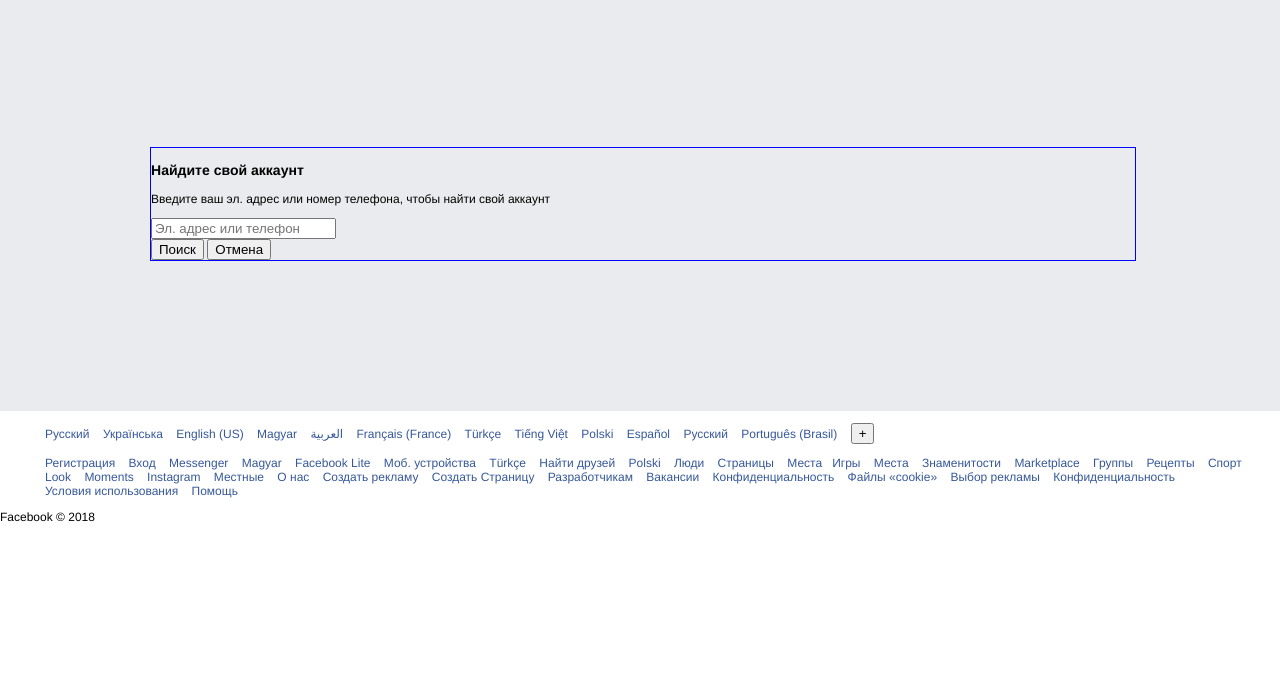
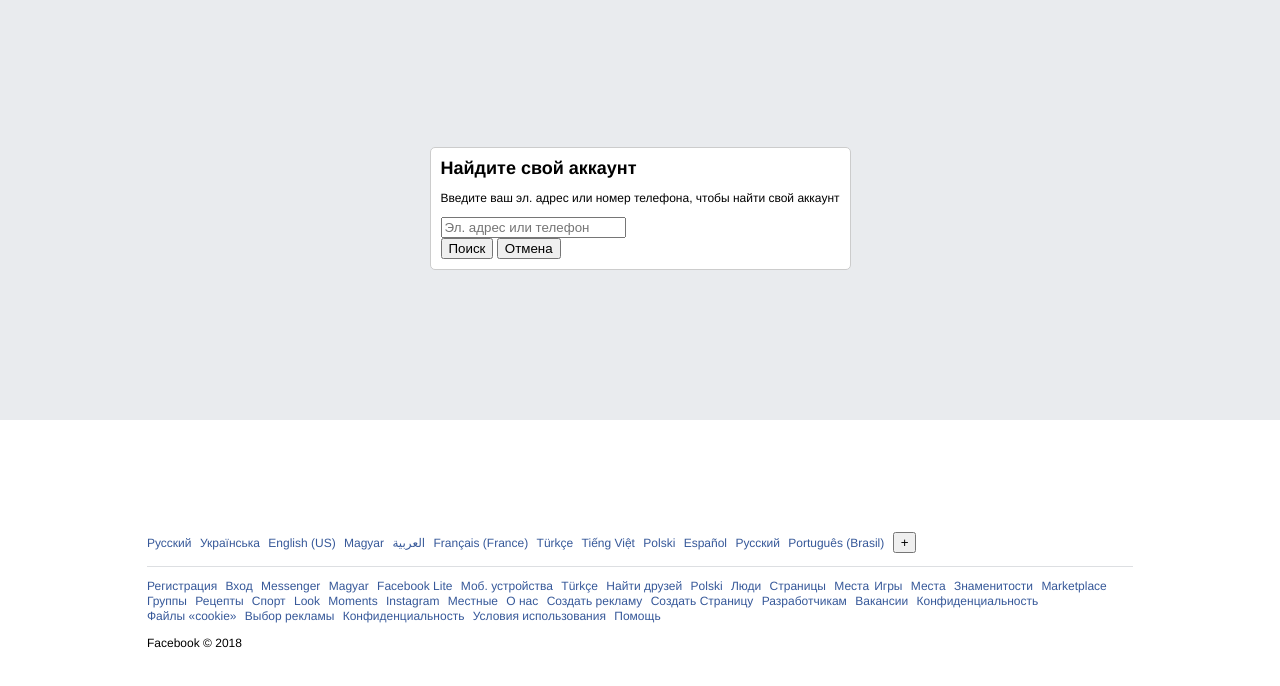
Before and after one commit to ArtemChepeliuk/HTML-CSS-HW-adv, a plain HTML site: page index.html in a window 1280 px wide. Shown: the part 82-768 px from the top of the page. Drawn offline with Linux system fonts and the light colour scheme.

Commit message:
added language and footer

```diff
--- a/css/style.css
+++ b/css/style.css
@@ -17,14 +17,17 @@ h1 {
 }
 ul {
 	list-style: none;
-
+	padding:  0;
 }
 li{
 	display: inline-block;
-	padding: 0 5px;
+	padding: 0 5px 1px 0;
 }
 label {
 	color: #ffffff;
+}
+h2 {
+	margin: 0;
 }
 .centr {
 	width: 986px;
@@ -69,10 +72,23 @@ label {
 }
 .mid {
 	background-color: #e9ebee;
+	padding:  150px;
+	display:  flex;
 }
 .find_akk {
-	padding: 150px;
+	background-color: white;
+	display:  flex;
+	align-items:  center;
+	margin:  0 auto;
+	padding: 10px;
+	border: 1px solid #cccccc;
+	border-radius: 5px;
 }
+
+section.find_akk {}
 .find_akk__box {
-	border: 1px solid blue;
 }
+.language {
+	padding-top: 100px;
+	border-bottom: 1px solid #dddfe2;
+}
--- a/index.html
+++ b/index.html
@@ -48,10 +48,10 @@
 				</header class="login">
 			</div>
 			<div class="mid">
-			<section class="find_akk centr">
+			<section class="find_akk">
 				<div class="find_akk__box">
 					<div class="find_akk__box-text">
-					<h3>Найдите свой аккаунт</h3>
+					<h2>Найдите свой аккаунт</h2>
 					</div>
 					<div class="find_akk__box-inp">
 						<p>Введите ваш эл. адрес или номер телефона, чтобы найти свой аккаунт</p>
@@ -64,7 +64,7 @@
 				</div>
 			</section>
 			</div>
-			<section class="language">
+			<section class="language centr">
 				<div class="language_list">
 					<ul>
 						<li>
@@ -158,7 +158,7 @@
 
 				</div>
 			</section>
-			<section class="footer_list">
+			<section class="footer_list centr">
 					<ul>
 						<li>
 							<a href="#">
@@ -399,7 +399,7 @@
 						</li>
 					</ul>
 			</section>
-			<footer><p>Facebook © 2018</p></footer>
+			<footer class="centr"><p>Facebook © 2018</p></footer>
 
 
 </body>
```
